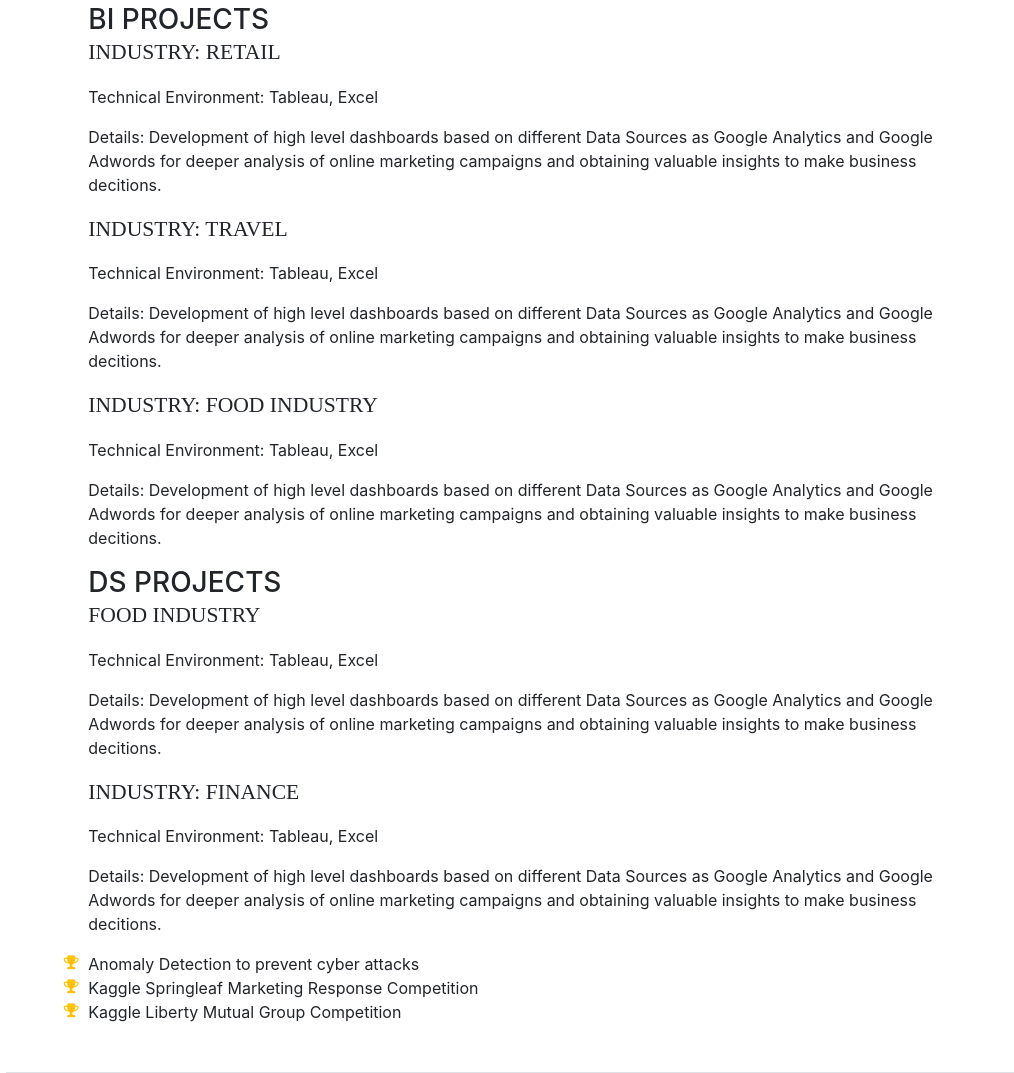
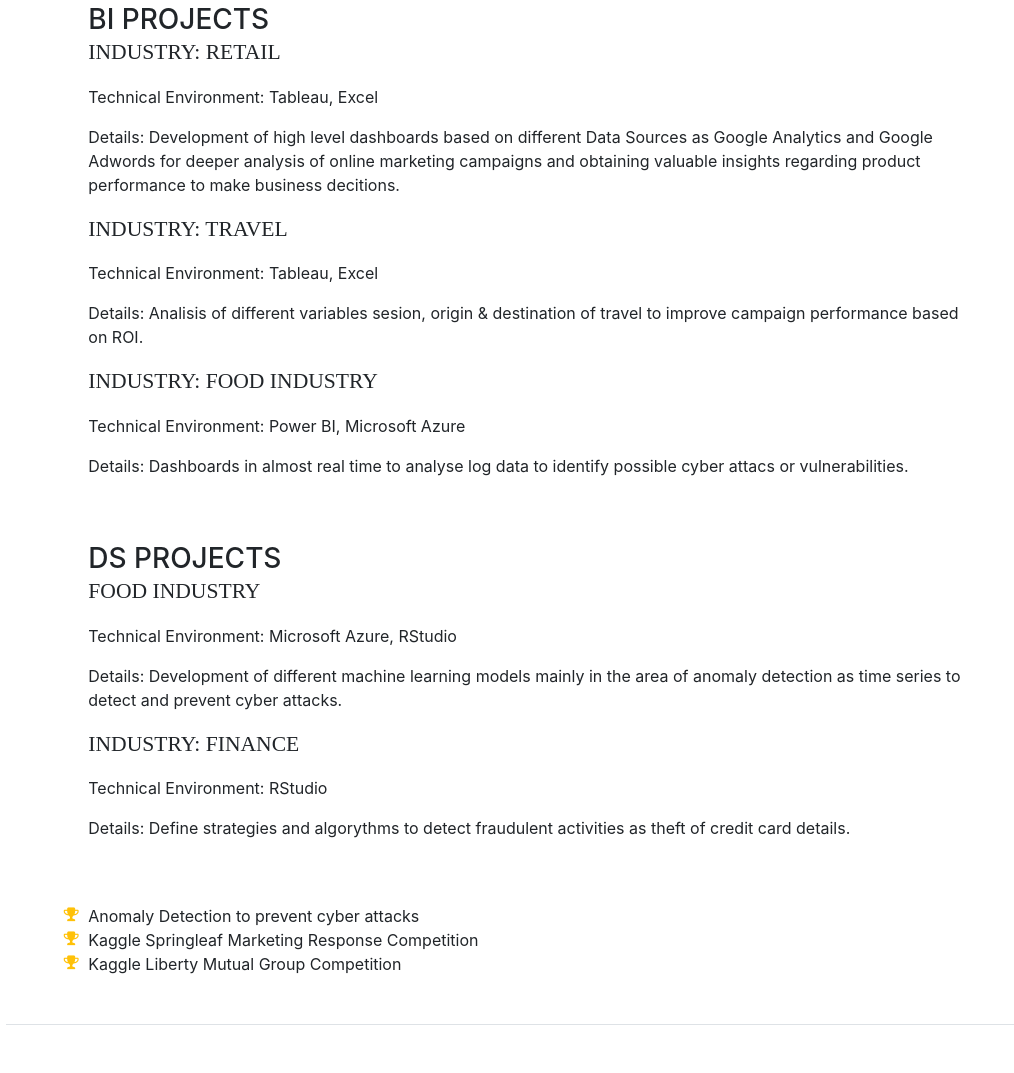
Before and after one commit to StefanieAnderson/cv, a website with bundled scripts: page index.html in a window 1280 px wide. Shown: the part 4537-5610 px from the top of the page, without its empty margins (266-1280 px from the left). After the commit the page ends 5562 px from the top, so only its background shows below. Built offline with nearby package versions, Linux system fonts and the light colour scheme; a web font is replaced by a local one.

Commit message:
Update index.html

```diff
--- a/index.html
+++ b/index.html
@@ -313,35 +313,39 @@
          <ul class="fa-ul mb-0">
 
 
-            <!--<div class="resume-item d-flex flex-column flex-md-row mb-5">-->
+          <div class="resume-item d-flex flex-column flex-md-row mb-5">
             <div class="resume-content mr-auto">
               <h3 class="mb-0">BI Projects</h3>
               <div class="subheading mb-3">Industry: Retail</div>
               <p>Technical Environment: Tableau, Excel</p>
-              <p>Details: Development of high level dashboards based on different Data Sources as Google Analytics and Google Adwords for deeper analysis of online marketing campaigns and obtaining valuable insights to make business decitions.</p>
+              <p>Details: Development of high level dashboards based on different Data Sources as Google Analytics and Google Adwords for deeper analysis of online marketing campaigns and obtaining valuable insights regarding product performance to make business decitions.</p>
 
                <div class="subheading mb-3">Industry: Travel</div>
               <p>Technical Environment: Tableau, Excel</p>
-              <p>Details: Development of high level dashboards based on different Data Sources as Google Analytics and Google Adwords for deeper analysis of online marketing campaigns and obtaining valuable insights to make business decitions.</p>
+              <p>Details: Analisis of different variables sesion, origin & destination of travel to improve campaign performance based on ROI.</p>
 
               <div class="subheading mb-3">Industry: Food industry</div>
-              <p>Technical Environment: Tableau, Excel</p>
-              <p>Details: Development of high level dashboards based on different Data Sources as Google Analytics and Google Adwords for deeper analysis of online marketing campaigns and obtaining valuable insights to make business decitions.</p>
+              <p>Technical Environment: Power BI, Microsoft Azure</p>
+              <p>Details: Dashboards in almost real time to analyse log data to identify possible cyber attacs or vulnerabilities.</p>
 
+            </div>
+           </div>
 
+          <div class="resume-item d-flex flex-column flex-md-row mb-5">
+            <div class="resume-content mr-auto">
               <h3 class="mb-0">DS Projects</h3>
               <div class="subheading mb-3">Food industry</div>
-              <p>Technical Environment: Tableau, Excel</p>
-              <p>Details: Development of high level dashboards based on different Data Sources as Google Analytics and Google Adwords for deeper analysis of online marketing campaigns and obtaining valuable insights to make business decitions.</p>
+              <p>Technical Environment: Microsoft Azure, RStudio</p>
+              <p>Details: Development of different machine learning models mainly in the area of anomaly detection as time series to detect and prevent cyber attacks.</p>
 
               <div class="subheading mb-3">Industry: Finance</div>
-              <p>Technical Environment: Tableau, Excel</p>
-              <p>Details: Development of high level dashboards based on different Data Sources as Google Analytics and Google Adwords for deeper analysis of online marketing campaigns and obtaining valuable insights to make business decitions.</p>
+              <p>Technical Environment: RStudio</p>
+              <p>Details: Define strategies and algorythms to detect fraudulent activities as theft of credit card details.</p>
 
 
 
             </div>
-            <!--</div>-->
+           </div>
 
 
 
```
